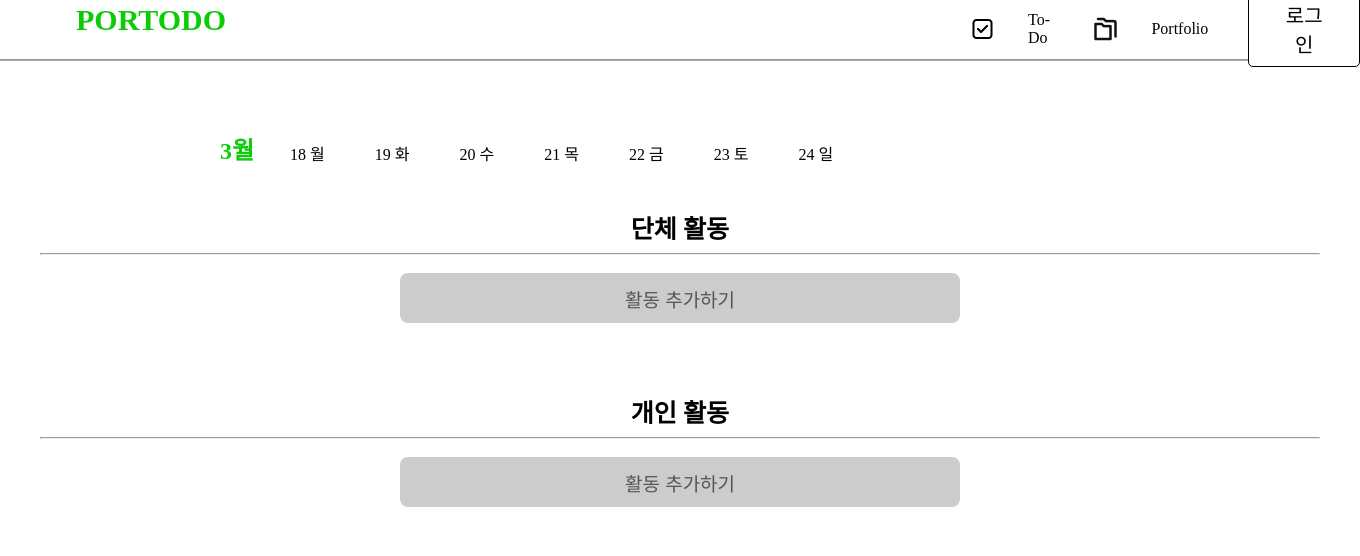
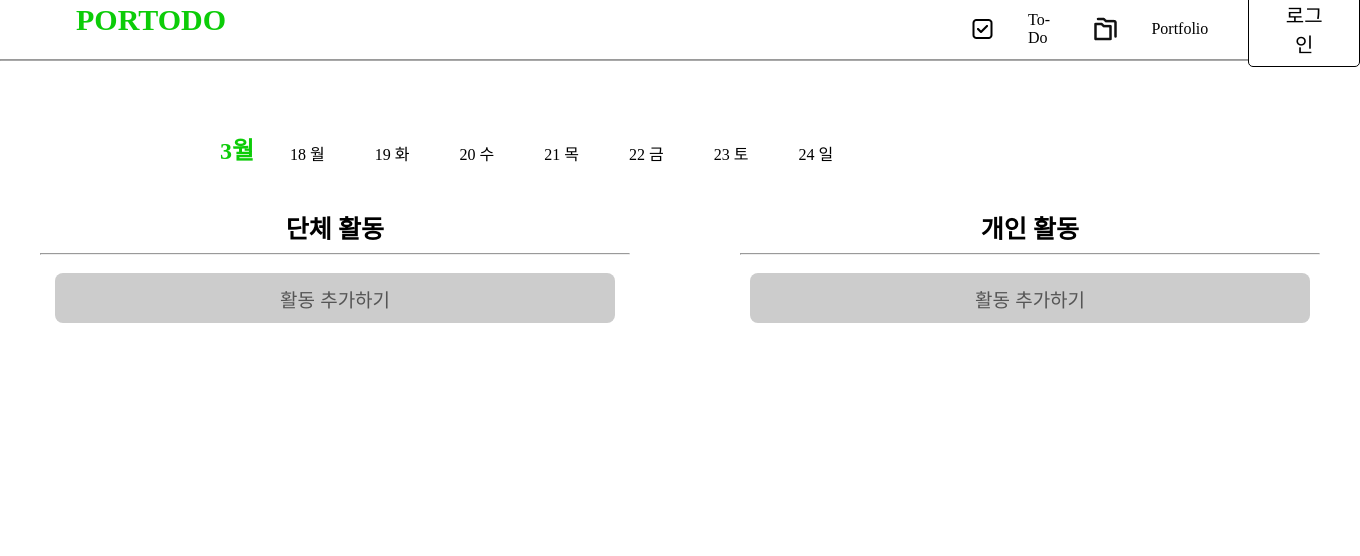
Before and after one commit to EwhaGreen/GreenPower, a Flask app: page /todo in a window 1360 px wide. Shown: the part 19-575 px from the top of the page. Run offline with Flask 3, Linux system fonts and the light colour scheme; data that the repository does not hold is empty.

Commit message:
style: todo 스타일 변경

```diff
--- a/static/css/todo.css
+++ b/static/css/todo.css
@@ -57,10 +57,11 @@ body{
     }
     .grid-container {
         display: grid;
-        grid-template-columns: repeat(auto-fit, minmax(200px, 1fr));
+        /*grid-template-columns: repeat(auto-fit, minmax(200px, 1fr));*/
         gap: 20px;
         position:relative;
         top:100px;
+        grid-template-columns: 1fr 1fr;
     }
 
     /* Activity Container Styling */
@@ -86,10 +87,14 @@ body{
     /* Group Activities Styling */
     .group-activities {
         border-color: rgb(255, 255, 255);
+
     }
 
     .individual-activities {
         border-color: #000;
+        position:absolute;
+        left:700px;
+        top:0px;
     }
 
 
@@ -160,8 +165,8 @@ body{
         line-height: normal;
     }
     .activity-title-button{
-        position: relative;
-        left: 130px;
+        position: absolute;
+        left: 370px;
         margin-left: 150px;
         margin-top: 20px;
         margin-bottom: 20px;
@@ -230,6 +235,7 @@ body{
         .activity-list {
             position: relative;
             left: 30px;
+            top: -10px;
             list-style-type: none;
             padding: 0;
         }
@@ -252,6 +258,8 @@ body{
             background: url('/static/images/circle.png') no-repeat; /* 체크 안 된 상태의 이미지 */
             cursor: pointer;
             background-size: contain;
+
+
         }
 
         .checkbox-custom:checked + label {
--- a/templates/todo.html
+++ b/templates/todo.html
@@ -82,15 +82,15 @@
             {% for todo in group_todos[group_activity.id] %}
             <li>
               <input type="checkbox" id="activity{{ loop.index }}" class="checkbox-custom">
-              <label for="activity{{ loop.index }}"></label>{{ todo.task1 }}
+              <label for="activity{{ loop.index }}"></label>   {{ todo.task1 }}
             </li>
             <li>
               <input type="checkbox" id="activity{{ loop.index }}" class="checkbox-custom">
-              <label for="activity{{ loop.index }}"></label>{{ todo.task2 }}
+              <label for="activity{{ loop.index }}"></label>   {{ todo.task2 }}
             </li>
             <li>
               <input type="checkbox" id="activity{{ loop.index }}" class="checkbox-custom">
-              <label for="activity{{ loop.index }}"></label>{{ todo.task3 }}
+              <label for="activity{{ loop.index }}"></label>   {{ todo.task3 }}
             </li>
             {% endfor %}
           </ul>
@@ -132,7 +132,7 @@
                     line-height: normal;">{{personal_activity.kind}}</p>
             <p style="color: #215FFF;
                     position: relative;
-                    left:-90px;
+                    left:-230px;
                     top: 18px;
                     font-family: Pretendard;
                     font-size: 20px;
```
